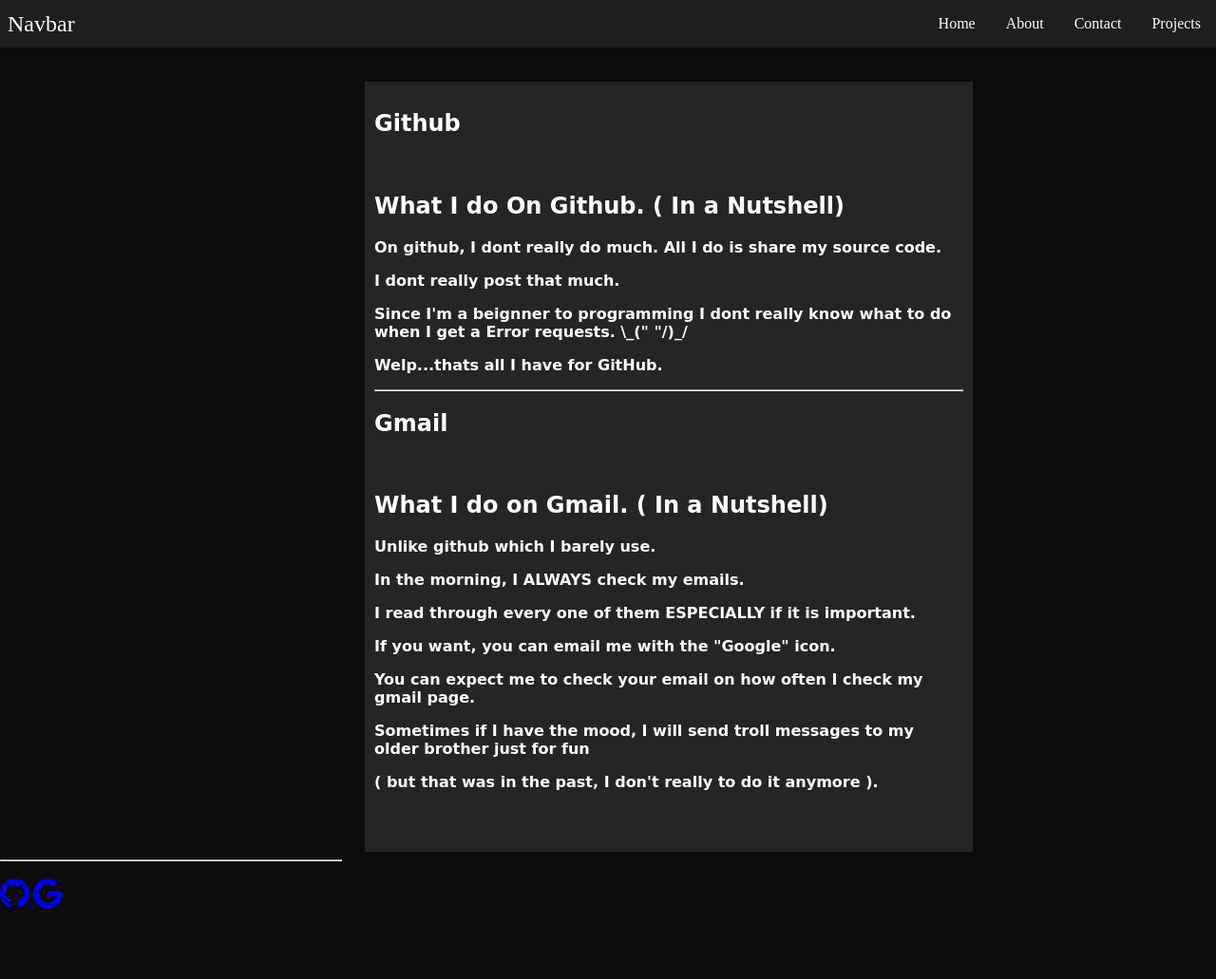
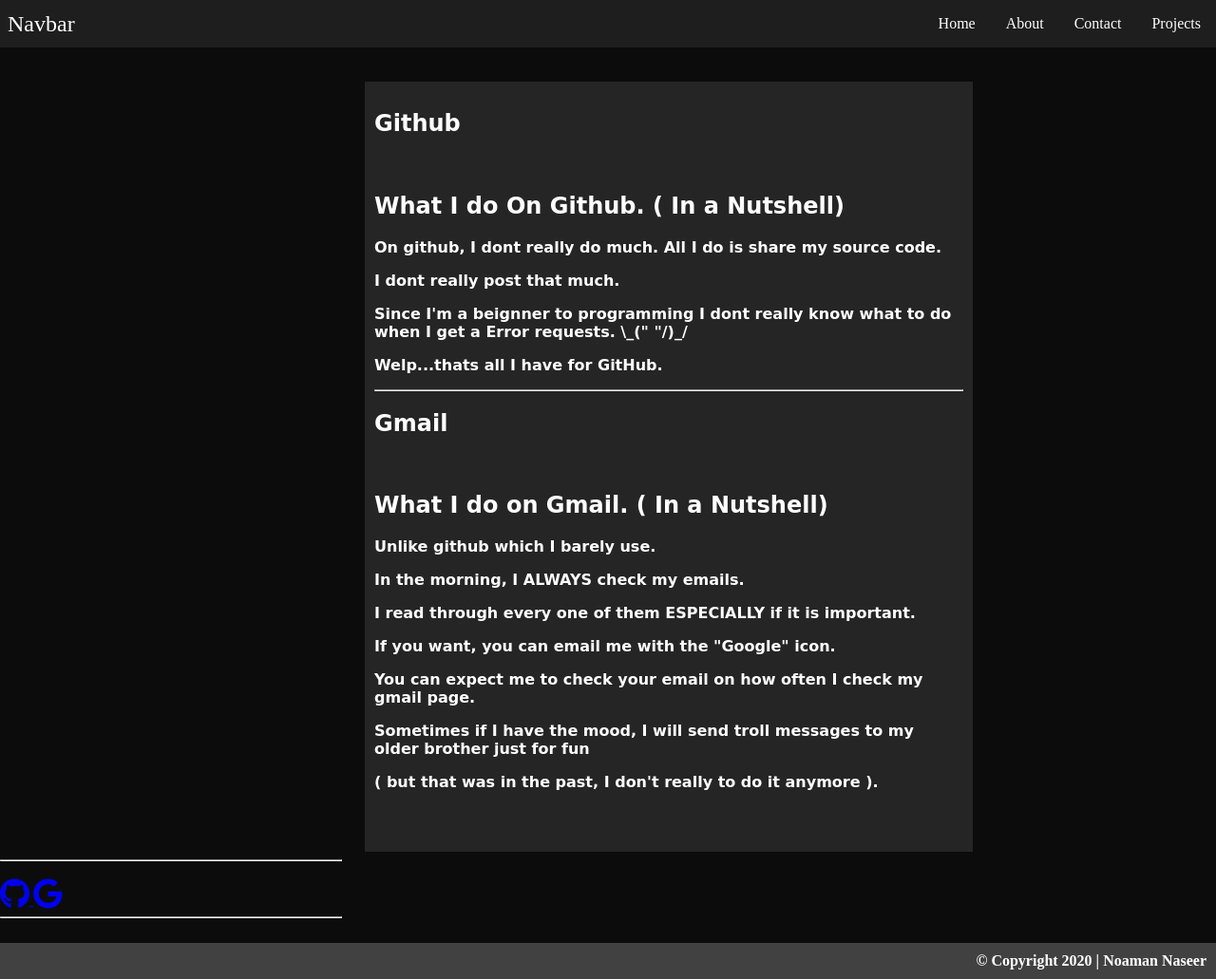
Before and after one commit to noamandev/noaman.github.io, a plain HTML site: page Pages/Contact.html in a window 1280 px wide. Shown: the whole page at 95% size. Before the commit the page ends 958 px from the top, so only its background shows below. Drawn offline with Linux system fonts and the light colour scheme; a script that the page names is missing.

Commit message:
Footer now

```diff
--- a/Pages/Contact.html
+++ b/Pages/Contact.html
@@ -65,7 +65,14 @@
             <i class="fab fa-google fa-2x"></i>
           </a>
         </div>
+        <hr class="hr12">
       </section>
+      <br>
+
+      <footer>
+        &copy; Copyright 2020 | Noaman Naseer
+      </footer>
+
     <script src="https://kit.fontawesome.com/6d2ea823d0.js"></script>
     <script src="Scripts/app.js"></script>
 </body>
--- a/Pages/styles/About.css
+++ b/Pages/styles/About.css
@@ -35,3 +35,13 @@
     width: 87px;
     margin-left: 5px;
 }
+
+
+
+footer {
+    text-align: right;
+    background-color: rgb(66, 65, 65);
+    color: white;
+    padding: 10px;
+    font-weight: bold;
+}
--- a/Pages/styles/Contact.css
+++ b/Pages/styles/Contact.css
@@ -35,3 +35,12 @@
     width: 360px;
     margin-left: 0;
 }
+
+
+footer {
+    text-align: right;
+    background-color: rgb(66, 65, 65);
+    color: white;
+    padding: 10px;
+    font-weight: bold;
+}
--- a/Pages/styles/Projects.css
+++ b/Pages/styles/Projects.css
@@ -40,3 +40,12 @@
     float: left;
     margin-right: 10px;
 }
+
+
+footer {
+    text-align: right;
+    background-color: rgb(66, 65, 65);
+    color: white;
+    padding: 10px;
+    font-weight: bold;
+}
--- a/Pages/styles/moreStyle.css
+++ b/Pages/styles/moreStyle.css
@@ -52,3 +52,12 @@
   background-color: orangered;
   cursor: pointer;
 }
+
+
+footer {
+    text-align: right;
+    background-color: rgb(66, 65, 65);
+    color: white;
+    padding: 10px;
+    font-weight: bold;
+}
```
Also changed, not shown: Pages/About.html (+5 -1 lines), Pages/Projects.html (+4 -0 lines), Pages/index.html (+4 -0 lines).
